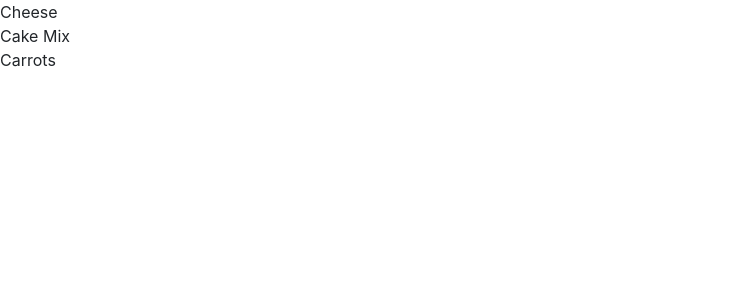
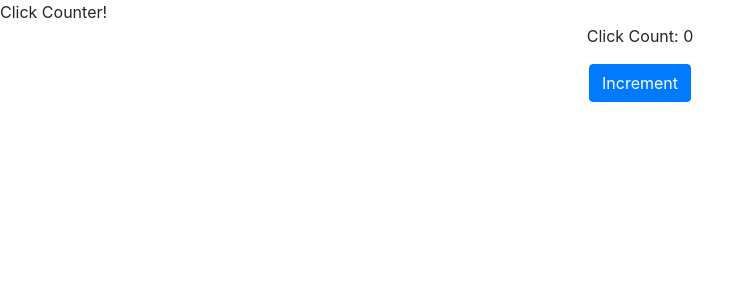
Before and after one commit to smwarsh/reactpractice, a React (Create React App) app: page / in a window 1280 px wide. Shown: the top 300 px of the page, without its empty margins (0-755 px from the left). Built offline with nearby package versions, Linux system fonts and the light colour scheme.

Commit message:
Exchange src folder for unsolved lesson 15 - Decrement Counter

```diff
--- a/src/App.js
+++ b/src/App.js
@@ -1,39 +1,6 @@
 import React from "react";
-import List from "./components/List";
+import Counter from "./components/Counter";
 
-const groceries = [
-  {
-    id: 1,
-    name: "Milk",
-    purchased: true
-  },
-  {
-    id: 2,
-    name: "Eggs",
-    purchased: true
-  },
-  {
-    id: 3,
-    name: "Cheese",
-    purchased: false
-  },
-  {
-    id: 4,
-    name: "Cake Mix",
-    purchased: false
-  },
-  {
-    id: 5,
-    name: "Carrots",
-    purchased: false
-  },
-  {
-    id: 6,
-    name: "Juice",
-    purchased: true
-  }
-];
-
-const App = () => <List groceries={groceries} />;
+const App = () => <Counter />;
 
 export default App;
--- /dev/null
+++ b/src/components/Counter.js
@@ -0,0 +1,27 @@
+import React from "react";
+
+class Counter extends React.Component {
+  state = {
+    count: 0
+  };
+
+  handleIncrement = () => {
+    this.setState({ count: this.state.count + 1 });
+  }
+
+  render() {
+    return (
+      <div className="panel panel-primary">
+        <div className="panel-heading">Click Counter!</div>
+        <div className="panel-body text-center">
+          <p>Click Count: {this.state.count}</p>
+          <button className="btn btn-primary" onClick={this.handleIncrement}>
+            Increment
+          </button>
+        </div>
+      </div>
+    );
+  }
+}
+
+export default Counter;
--- a/src/components/List.js
+++ /dev/null
@@ -1,10 +0,0 @@
-import React from "react";
-
-const List = props => (
-  <ul className="list-group">
-    {/* From React docs: A good rule of thumb is that elements inside the map() call need keys. */}
-    {props.groceries.filter(item => !item.purchased).map(item => <li key={item.id}>{item.name}</li>)}
-  </ul>
-);
-
-export default List;
```
